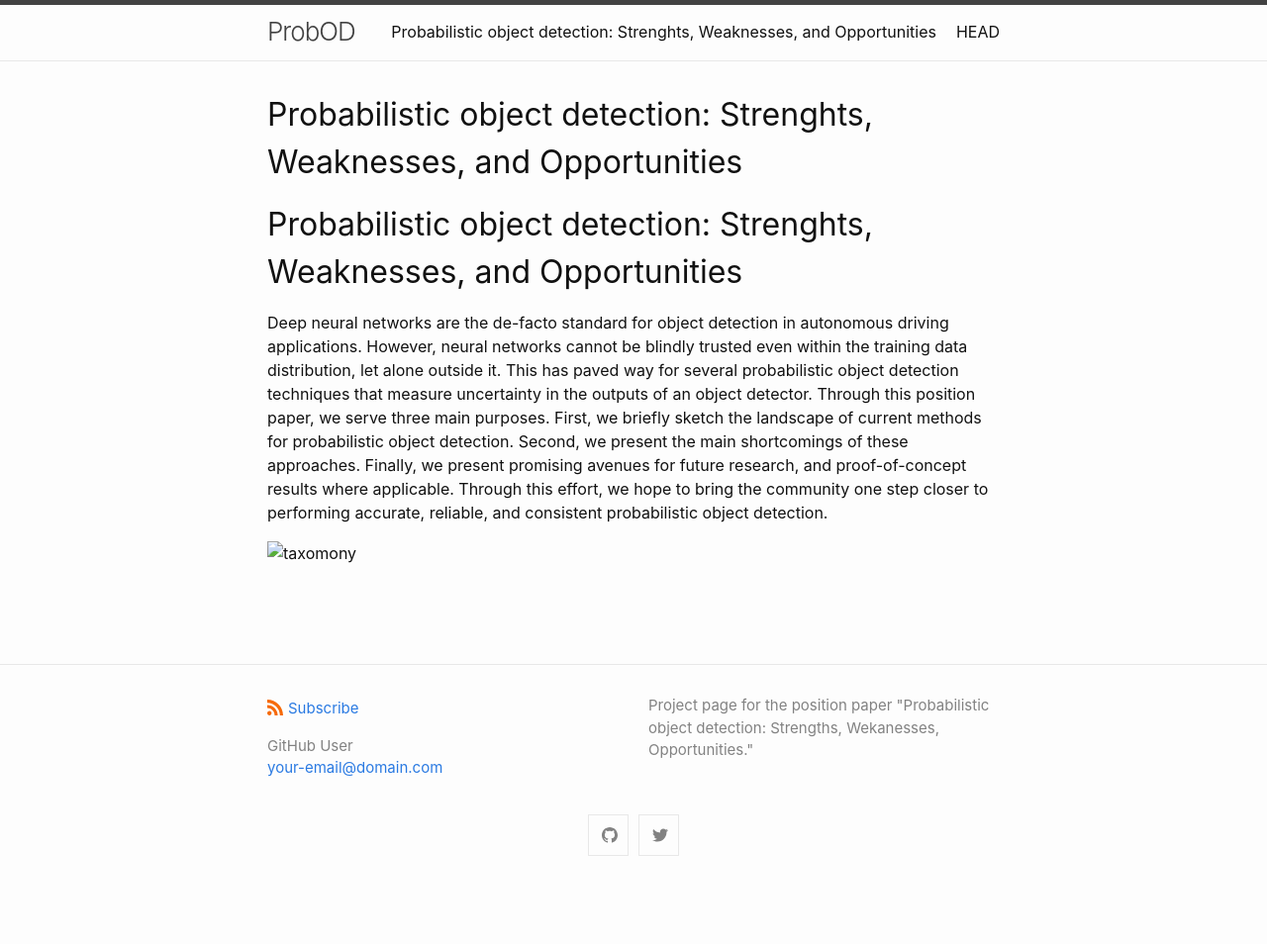
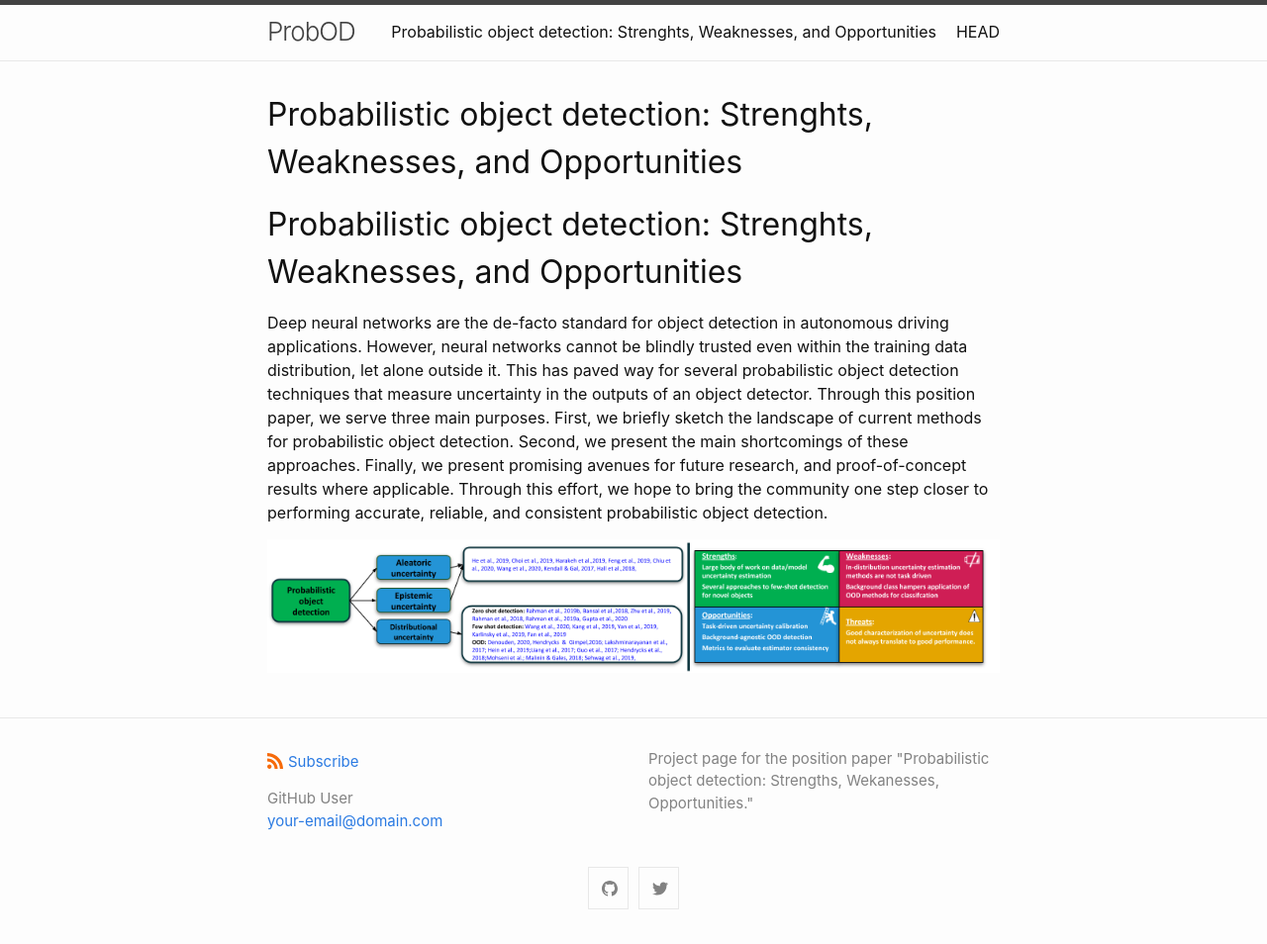
Before and after one commit to montrealrobotics/probod, a Jekyll site: the page built from index.md, in a window 1280 px wide. Shown: the whole page at 99% size. Built offline with Jekyll 4.4.1, drawn with Linux system fonts in a browser that asks for light colours; our own code applies the rules of GitHub Pages for plain Markdown files; before the commit the page ends 900 px from its top, so only the background shows below that.

Commit message:
figure test

```diff
--- a/index.md
+++ b/index.md
@@ -12,4 +12,4 @@ layout: home
 
 Deep neural networks are the de-facto standard for object detection in autonomous driving applications. However, neural networks cannot be blindly trusted even within the training data distribution, let alone outside it. This has paved way for several probabilistic object detection techniques that measure uncertainty in the outputs of an object detector. Through this position paper, we serve three main purposes. First, we briefly sketch the landscape of current methods for probabilistic object detection. Second, we present the main shortcomings of these approaches. Finally, we present promising avenues for future research, and proof-of-concept results where applicable. Through this effort, we hope to bring the community one step closer to performing accurate, reliable, and consistent probabilistic object detection.
 
-<img src="images/taxonomy.png" alt="taxomony" class="inline"/>
+<img src="assets/taxonomy.png" alt="taxomony" class="inline"/>
```
Also changed, not shown: assets/taxonomy.png (renamed from assets/POD taxonomy.png).
